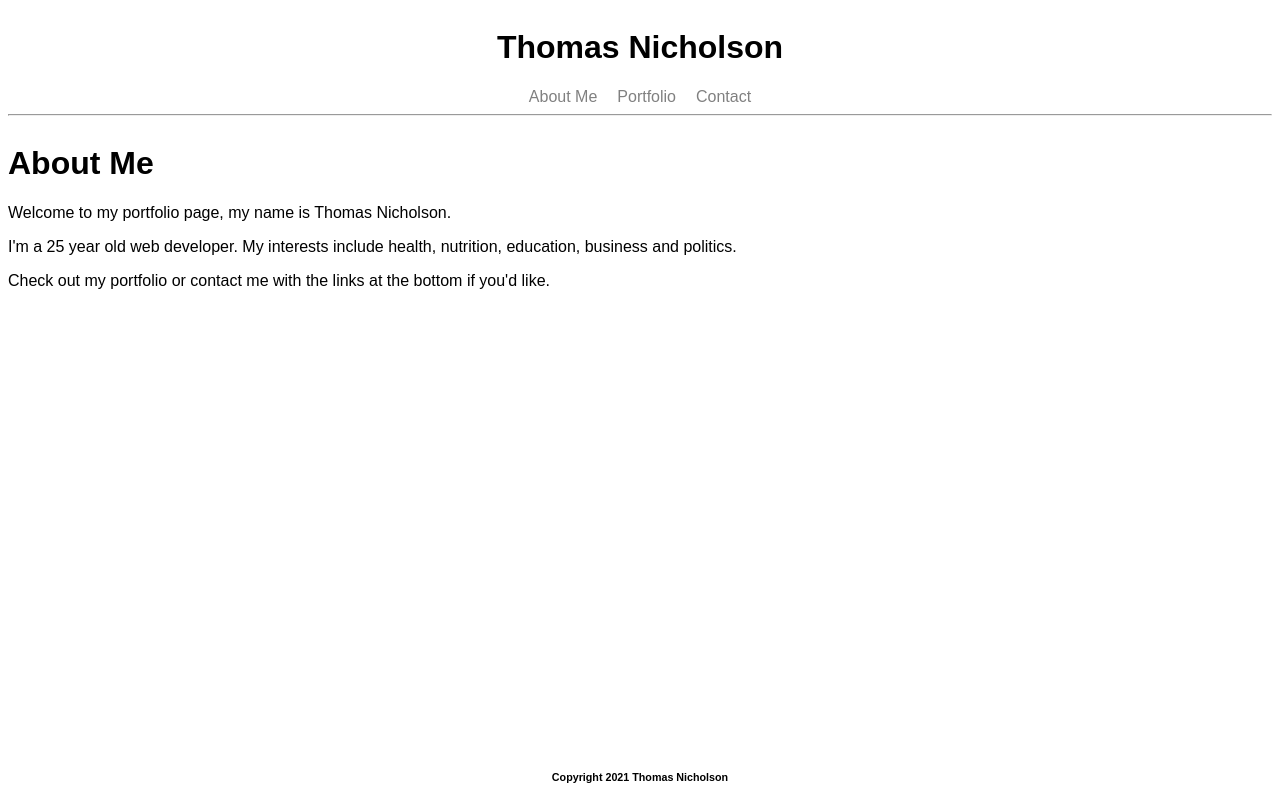
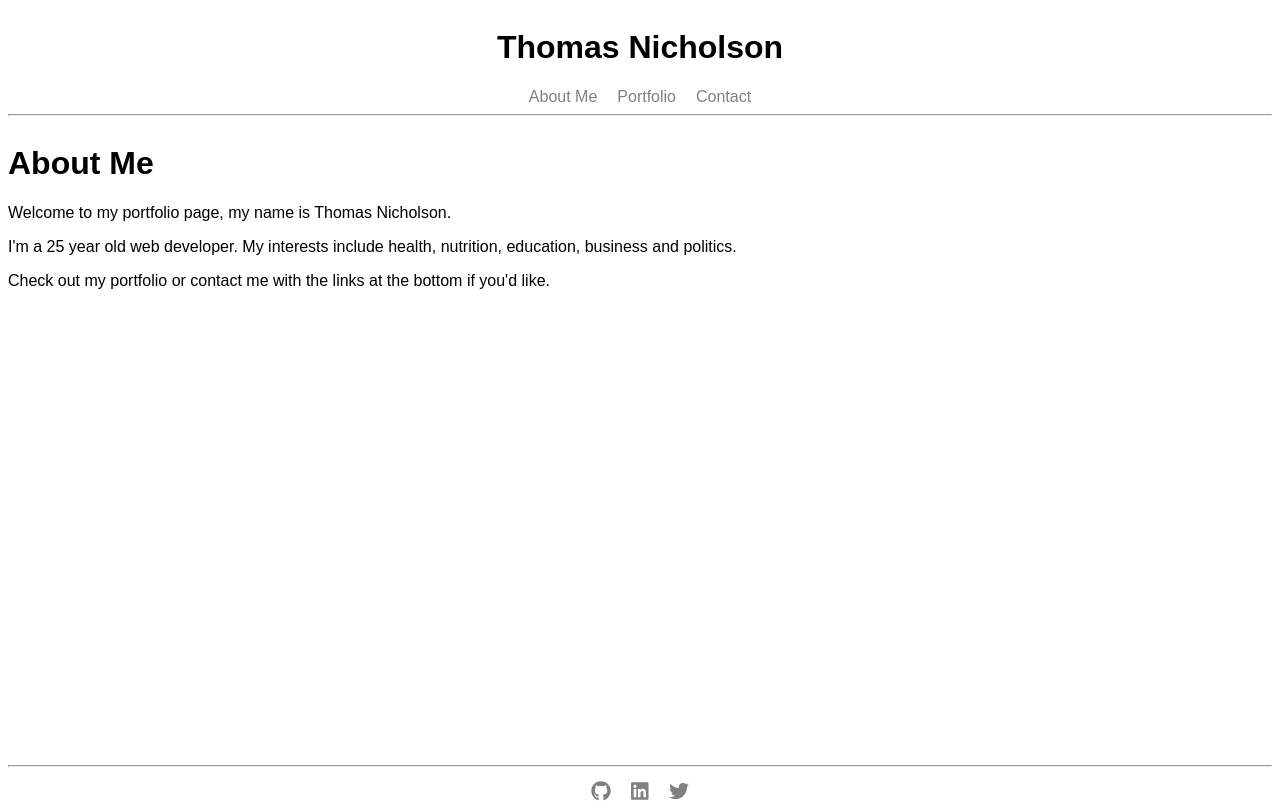
Before and after one commit to thomas-nicholson/react-portfolio, a React (Create React App) app: page / in a window 1280 px wide. Built offline with nearby package versions, Linux system fonts and the light colour scheme.

Commit message:
Changed footer component to match user story requirements

```diff
--- a/src/components/Footer.js
+++ b/src/components/Footer.js
@@ -1,12 +1,33 @@
+import { FontAwesomeIcon } from '@fortawesome/react-fontawesome'
+import { faPhone, faEnvelope, faFilePdf } from '@fortawesome/free-solid-svg-icons'
+import { faLinkedin, faGithub, faTwitter } from '@fortawesome/free-brands-svg-icons'
 
 const style = {
-    textAlign: "center"
+    container: {
+        textAlign: "center",
+        width: "100%"
+    },
+    list: {
+        listStyleType: "none",
+        margin: 0,
+        padding: "5px",
+        fontSize: "20px"
+    },
+    item: {
+        display: "inline",
+        padding: 10,
+        color: "black"
+    }
 }
-
 function Footer() {
     return(
-        <div style={style} >
-            <h6>Copyright 2021 Thomas Nicholson</h6>
+        <div style={style.container} >
+            <hr />
+            <ul style={style.list}>
+                <li style={style.item}><a href="#"><FontAwesomeIcon icon={faGithub} /></a></li>
+                <li style={style.item}><a href="#"><FontAwesomeIcon icon={faLinkedin} /></a></li>
+                <li style={style.item}><a href="#"><FontAwesomeIcon icon={faTwitter} /></a></li>
+            </ul>
         </div>
     );
 }
```
